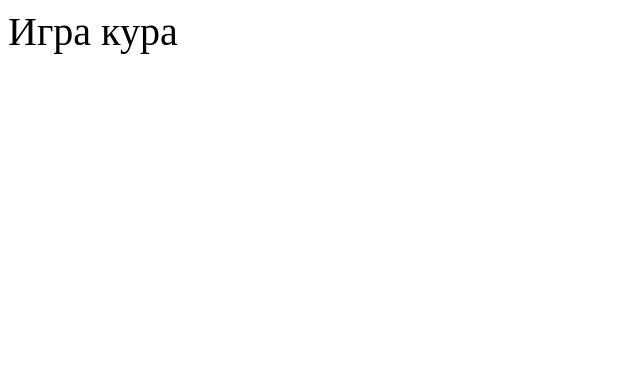
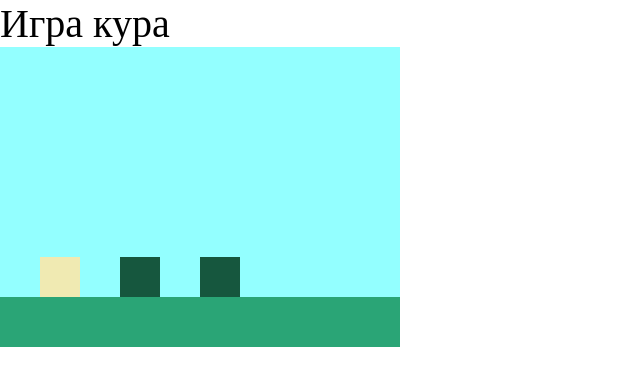
Before and after one commit to vasilisa-koroleva/chiken-game, a plain HTML site: page index.html in a window 1280 px wide. Shown: the whole page, without its empty margins (0-640 px from the left). Drawn offline with nearby package versions, Linux system fonts and the light colour scheme.

Commit message:
написали тестовую верию

```diff
--- a/index.html
+++ b/index.html
@@ -13,6 +13,57 @@
         {
            font-size: 40px;
         }
+
+        .gameBox {
+            width: 400px;
+            height: 300px;
+            background-color: rgba(0, 255, 255, 0.424);
+        }
+        .gameBox, * {
+            padding: 0;
+            margin: 0;
+        }
+
+        .game {
+            width: 100%;
+            height: 250px;
+            display: flex;
+
+        }
+
+        .ground {
+            width: 100%;
+            height: 50px;
+            background-color: rgb(42, 165, 118);
+        }
+
+        .item {
+            /* test */
+            /* box-sizing: border-box;
+            border: 1px solid red;
+            background-color: rgb(41, 49, 46); */
+
+            width: 40px;
+            height: 40px;
+            align-self: flex-end;
+            /* //display: inline-block; */
+        }
+
+        .player {
+            position: absolute;
+            background-color: rgb(240, 234, 178);
+            margin-left: 40px;
+            transition: all 1s;
+        }
+
+        .player.fly{
+            margin-bottom: 50px;
+        }
+
+        .wall {
+            background-color: rgb(22, 87, 62);
+        }
+
     </style>
 </head>
 <body>
@@ -20,11 +71,56 @@
         Игра кура
     </div>
 
+    <div class="gameBox">
+        <div class="game">
+            <div class="item player"></div>
+            <div class="item i1"></div>
+            <div class="item i2"></div>
+            <div class="item i3"></div>
+            <div class="item i4"></div>
+            <div class="item i5"></div>
+            <div class="item i6"></div>
+            <div class="item i7"></div>
+            <div class="item i8"></div>
+            <div class="item i9"></div>
+            <div class="item i10"></div>
+        </div>
+        <div class="ground"></div>
+    </div>
+
     <script>
         //код по клику на блок
         // $(".title").click(function () {
         //     //мой код
         // });
+
+        let wallsPosition = [10, 8, 4]
+
+        let isFling = false
+        $('html').keyup(function () {
+            isFling = true
+            $('.player').addClass('fly')
+            setTimeout(function () {
+                isFling = false
+                $('.player').removeClass('fly')
+            }, 2000)
+        })
+
+        setInterval(function () {
+            if ((wallsPosition.indexOf(2)+1) && !isFling) alert('GAME OVER!')
+            $('.item').removeClass('wall')
+            wallsPosition = wallsPosition.map(function (wallPosition) {
+                console.log(wallPosition)
+                if (wallPosition < 0) wallPosition = 10
+                $(`.i${wallPosition}`).addClass('wall')
+                return --wallPosition
+            })
+
+            console.log(isFling)
+
+
+        }, 1000)
+
     </script>
 </body>
 </html>
```
